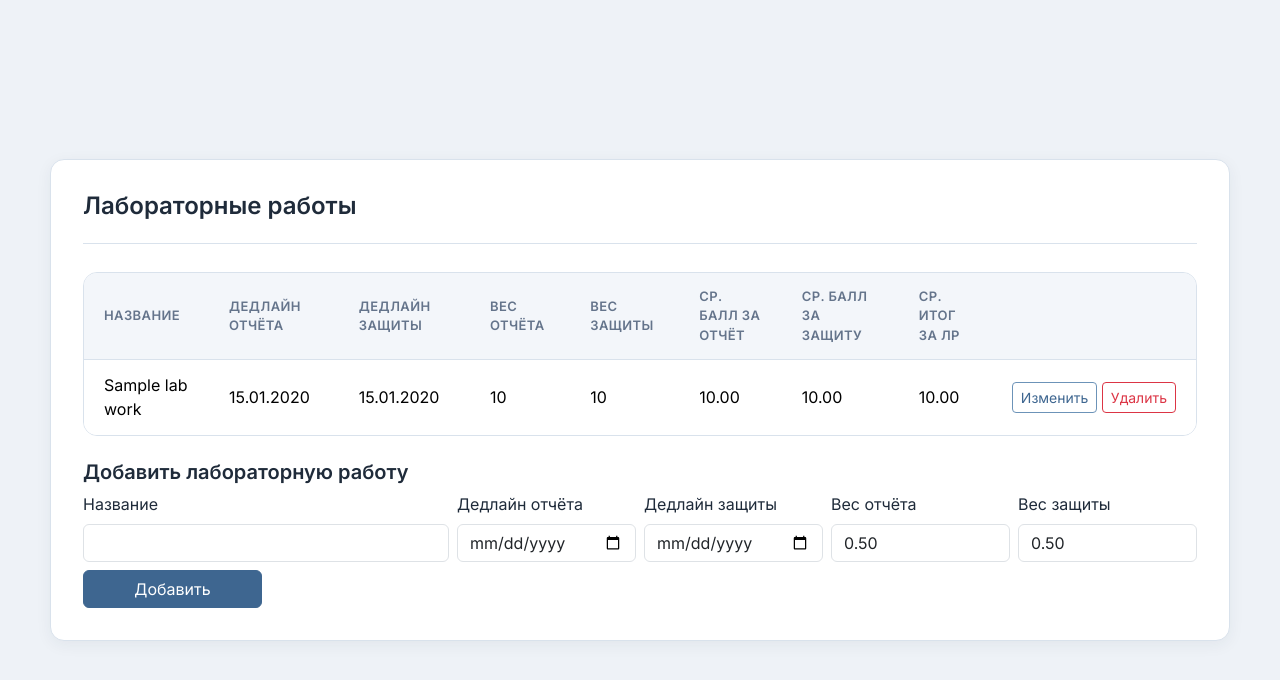
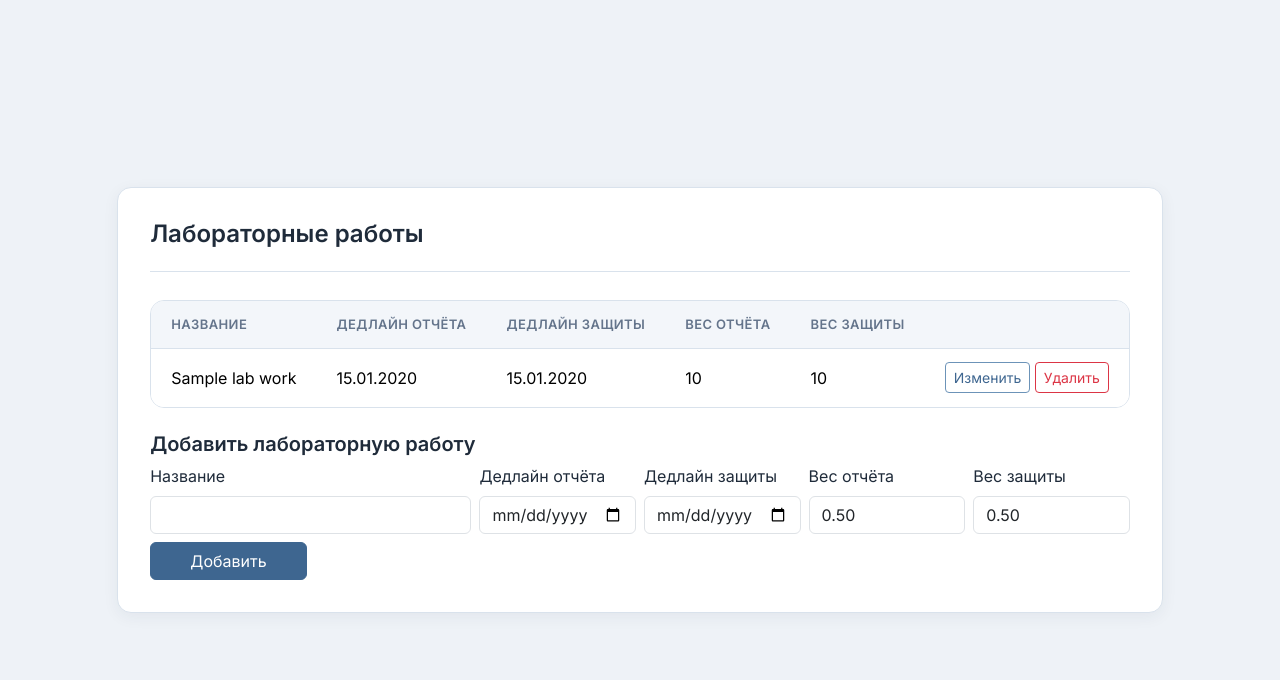
Before and after one commit to steshafominaa/lab_journal_app_, a Django app: template core/templates/manage_lab_works.html in a window 1280 px wide. Shown: the top 680 px of the page. Run offline with Django 5.2, Linux system fonts and the light colour scheme; the template is opened without the code that fills it: most values are stand-ins (such as "Sample title", 1, 10 or a date in 2020).

Commit message:
Remove average score columns from lab works table

```diff
--- a/core/templates/manage_lab_works.html
+++ b/core/templates/manage_lab_works.html
@@ -20,9 +20,6 @@
                 <th>Дедлайн защиты</th>
                 <th>Вес отчёта</th>
                 <th>Вес защиты</th>
-                <th>Ср. балл за отчёт</th>
-                <th>Ср. балл за защиту</th>
-                <th>Ср. итог за ЛР</th>
                 <th></th>
             </tr>
             </thead>
@@ -34,9 +31,6 @@
                     <td>{{ lab_row.lab_work.defense_deadline|date:"d.m.Y" }}</td>
                     <td>{{ lab_row.lab_work.report_weight }}</td>
                     <td>{{ lab_row.lab_work.defense_weight }}</td>
-                    <td>{% if lab_row.avg_report is not None %}{{ lab_row.avg_report|floatformat:2 }}{% else %}—{% endif %}</td>
-                    <td>{% if lab_row.avg_defense is not None %}{{ lab_row.avg_defense|floatformat:2 }}{% else %}—{% endif %}</td>
-                    <td>{% if lab_row.avg_lab is not None %}{{ lab_row.avg_lab|floatformat:2 }}{% else %}—{% endif %}</td>
                     <td class="text-nowrap">
                         <a href="{% url 'edit_lab_work' lab_row.lab_work.pk %}" class="btn btn-sm btn-outline-primary">
                             Изменить
@@ -52,7 +46,7 @@
                 </tr>
             {% empty %}
                 <tr>
-                    <td colspan="9" class="text-muted">Лабораторных работ пока нет.</td>
+                    <td colspan="6" class="text-muted">Лабораторных работ пока нет.</td>
                 </tr>
             {% endfor %}
             </tbody>
```
